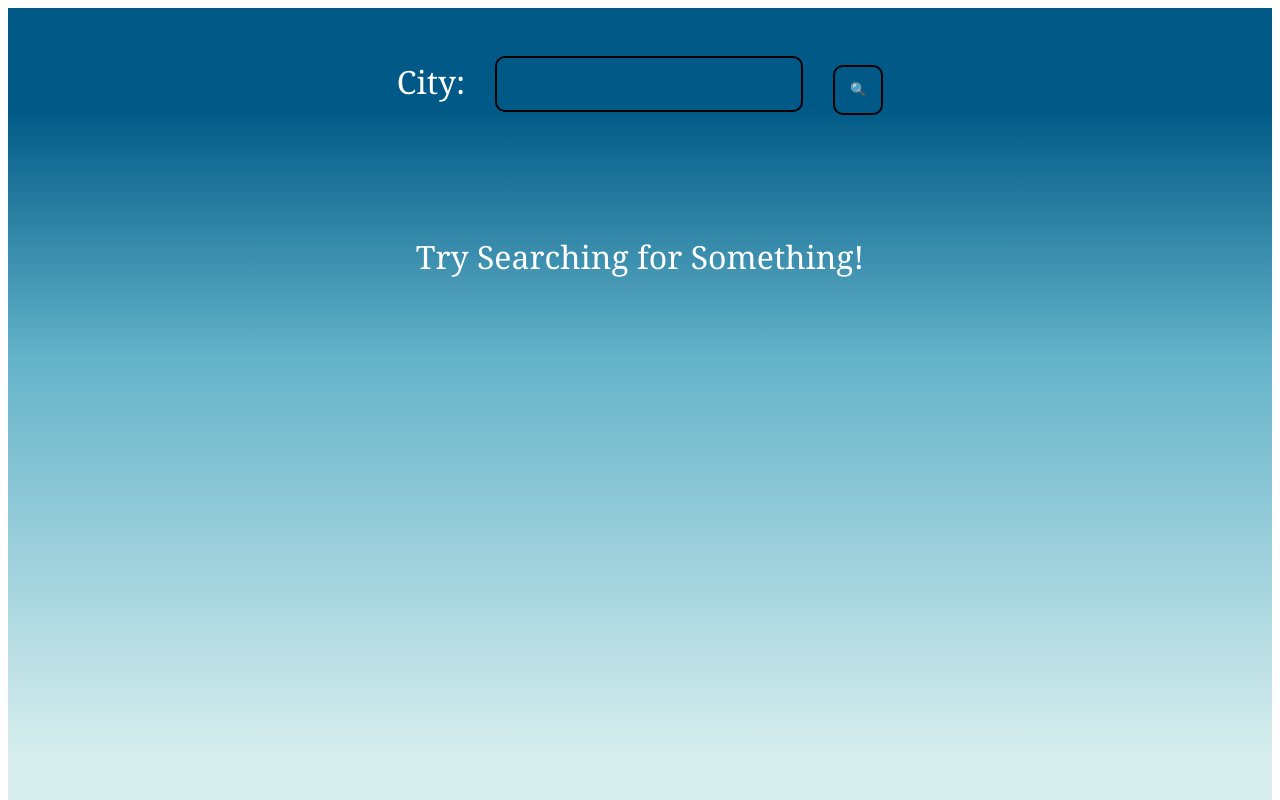
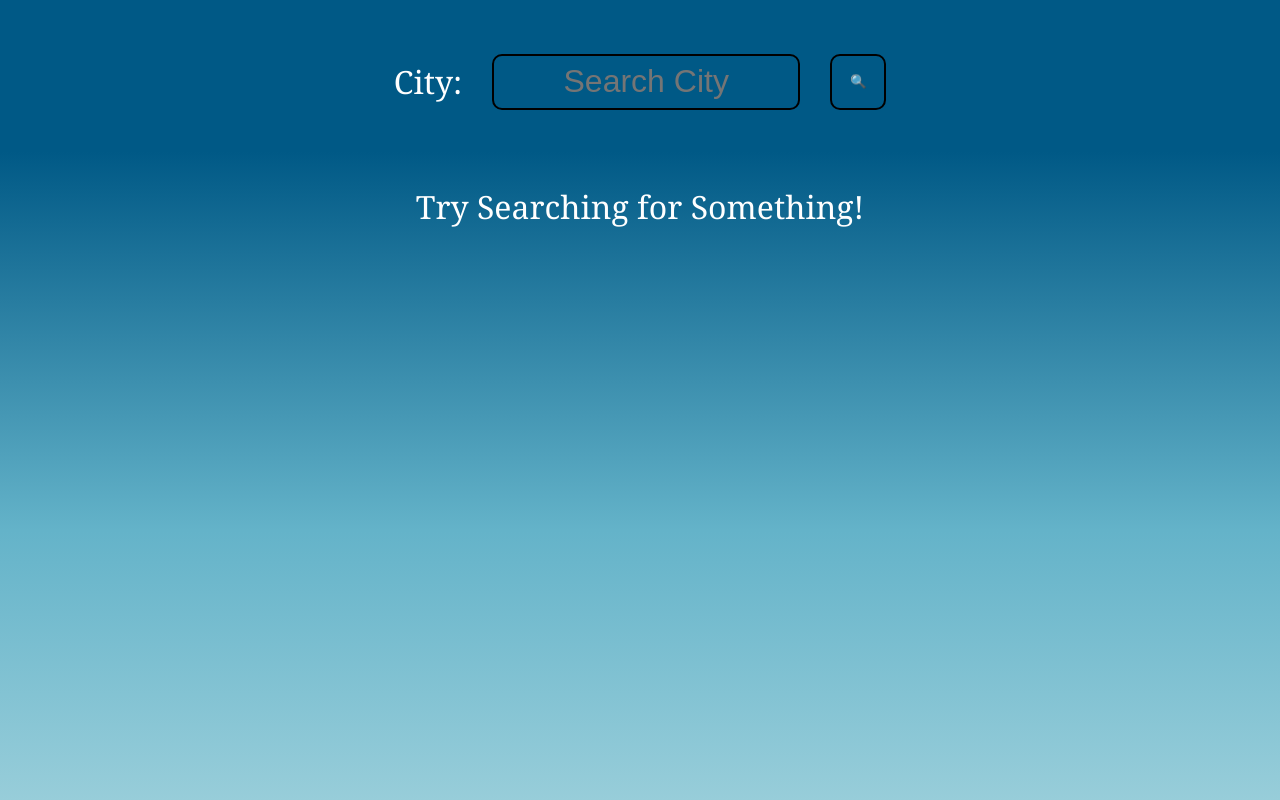
Before and after one commit to dleonsilva7226/weather-app, a React (Vite) app: page / in a window 1280 px wide. Shown: the top 800 px of the page. Built offline with nearby package versions, Linux system fonts and the light colour scheme.

Commit message:
Fix Styling Bugs

```diff
--- a/src/App.jsx
+++ b/src/App.jsx
@@ -2,6 +2,7 @@ import { useEffect, useState } from 'react';
 import React from 'react';
 // import ReactDOM from 'react-dom/client';
 import './styles.css';
+
 
 export default function App () {
   //API KEYS
@@ -23,17 +24,24 @@ export default function App () {
   const backgroundClassesArr = ["dawnTime", "midMorningTime", "midAfternoonTime", "earlyEveningTime", "midEveningTime", "midnightTime"];
   const [cityWeatherArr, updateCityWeatherArr] = useState([]);
   const [canSearch, setCanSearch] = useState(false);
-
+  const [canSearchByButton, setCanSearchByButton] = useState(true);
+  const [canSearchByEnter, setCanSearchByEnter] = useState(false);
 
   useEffect(() => {
     if (canSearch){
       handleSearch();
+      setCanSearch(false);
     }
   });
 
-  useEffect(() => {
-    setCanSearch(false);
-  });
+  // useEffect(() => {
+  //   document.addEventListener("keypress", (e) => {
+  //     if (e.key === "Enter") {
+  //       setCanSearch(true);
+
+  //     }
+  //   } );
+  // }, [])
 
   function deleteComponent(componentID) {
     const newArr = cityWeatherArr.filter((item) => (componentID !== item.id));
@@ -46,7 +54,7 @@ export default function App () {
         <div className = "headerContainer">
           <div className = "headerInfo">
             <p className = "cityCaption">City: </p>
-            <input type = "text" value = {inputVal} className = "searchBox" onChange={handleInputValue}/>
+            <input type = "text" value = {inputVal} className = "searchBox" onChange={handleInputValue} placeholder="Search City"/>
             <button onClick = {() => {setCanSearch(true)}} className = "getWeatherButton">{`🔍`}</button>
           </div>
         </div>
@@ -56,6 +64,9 @@ export default function App () {
         {cityWeatherArr.map(weatherComponentInfo => {
           return (
           <div key = {weatherComponentInfo.id} className = {`weatherInfo ${weatherComponentInfo.currentTimeZone}`}>
+            <div className = "deleteButtonContainer">
+              <button onClick = {() => deleteComponent(weatherComponentInfo.id)} className = "deleteButton">Delete</button>
+            </div>
             <div className = "weatherStatsInfo">
               <p className = "overallWeather">Overall: {weatherComponentInfo.weatherFeeling}</p>
               <p className = "cityName">City: {weatherComponentInfo.city}</p>
@@ -63,9 +74,6 @@ export default function App () {
               <p className = "countryName">Country: {weatherComponentInfo.country}</p>
               <p className = "humidityLevels">Humidity: {weatherComponentInfo.totalHumidity}</p>
               <p className = "windspeedLevels">Wind: {weatherComponentInfo.totalWindSpeed}</p>
-            </div>
-            <div className = "deleteButtonContainer">
-              <button onClick = {() => deleteComponent(weatherComponentInfo.id)} className = "deleteButton">X</button>
             </div>
           </div>
           )
--- a/src/styles.css
+++ b/src/styles.css
@@ -1,17 +1,28 @@
+body {
+    background: linear-gradient(0deg,#d8eeee,#d8eeee 25%,#64b3c9 65%,#005986 90%,#005986);
+}
+
+
 .weatherHeader {
-    background: linear-gradient(0deg,#d8eeee,#d8eeee 25%,#64b3c9 65%,#005986 90%,#005986);
+    /* background: linear-gradient(0deg,#d8eeee,#d8eeee 25%,#64b3c9 65%,#005986 90%,#005986); */
     box-sizing: border-box;
     /* width: 1500px; */
-    height: 1000px;
+    /* width: auto; */
+    height: 1500px;
     padding: 20px;
+    /* margin-left: 0;
+    margin-right: 0px; */
     display: flex;
+    /* flex-direction: column; */
+    gap: 50px;
+    /* align-items: flex-start; */
     flex-direction: column;
-    gap: 100px;
-    /* align-items: flex-start; */
-    /* flex-direction: column; */
     font-size: xx-large;
     color: white;
     font-family: Georgia, 'Times New Roman', Times, serif;
+    flex: 1;
+    /* text-align: end; */
+    /* flex-wrap: wrap; */
 }
 
 /* * {
@@ -26,7 +37,7 @@
     border-radius: 10px;
     width: 300px;
     height: 50px;
-    flex: 0 0 auto;
+    /* flex: 1; */
     /* font-weight: bold; */
     font-size: xx-large;
     text-align: center;
@@ -39,20 +50,31 @@
 
 .getWeatherButton {
     border-radius: 10px;
-    width: 50px;
-    height: 50px;
-    flex: 0 0 auto;
+    width: 56px;
+    height: 56px;
+    /* flex: 0 1 auto; */
     border-style: solid;
     border-color: black;
     /* border: 2px solid linear-gradient(0deg ,#005986 90%,#005986); */
-    background: linear-gradient(0deg ,#005986 90%,#005986);
+    background: #005986;
 }
+
+.getWeatherButton:hover {
+    filter: brightness(175%);
+    transition: 0.1s;
+}
+
+/* .deleteButton:hover {
+    background-color:#FF474C;
+    color: white;
+    transition: 0.7s;
+} */
 
 .headerInfo {
     /* padding: 50px; */
     display: flex;
     gap: 30px;
-    align-items: baseline;
+    align-items: center;
     justify-content: center;
 }
 
@@ -71,11 +93,11 @@
     border-style: solid;
     border-color: black;
     border-width: 2px;
-    /* flex-direction: column; */
+    flex-direction: column;
     align-items: center;
     /* align-items: center;
     justify-content: ; */
-    gap: 5px;
+    gap: 20px;
     font-size: xx-large;
     font-family: Georgia, 'Times New Roman', Times, serif;
     color: white;
@@ -84,7 +106,7 @@
 .cityCaption {
     font-size: xx-large;
     display: flex;
-    flex: 0 0 auto;
+    /* flex: 0 0 auto; */
     color: white;
     font-family: Georgia, 'Times New Roman', Times, serif;
 }
@@ -95,6 +117,7 @@
     align-items: center;
     justify-content: center;
     gap: 5px;
+    text-align: center;
 }
 
 
@@ -132,31 +155,48 @@
 
 .deleteButton {
     background-color: transparent;
-    border-radius: 50%;
+    border-radius: 15px;
     border-color: #FF474C;
     border-style: solid;
     color: #FF474C;
     display: flex;
     justify-content: center;
-    height: 40px;
-    width: 40px;
-    font-size: xx-large;
+    height: 30px;
+    width: 100px;
+    font-size: large;
     align-items: center;
+    /* flex: 1; */
+    /* justify-self: center; */
+    /* text-align: end; */
+    /* text-align:end; */
     /* float: right; */
 }
 
+
+.deleteButton:hover {
+    background-color:#FF474C;
+    color: white;
+    transition: 0.1s;
+}
 .deleteButtonContainer {
     display: flex;
-    flex-direction: column;
-    justify-content: flex-start;
+    justify-content: center;
+
+    /* flex: 0 1 auto; */
+    /* margin-right: 0; */
+    /* flex: 1; */
+    /* width: 300px; */
+    justify-content: flex-end;
+    /* flex-direction: column; */
+    /* justify-content: flex-start; */
     /* align-items: flex-start; */
-    /* flex: 1 1 auto; */
+    /* flex: 1 0 auto; */
 }
 
 
 .weatherStatsInfo {
-    /* height: 00px;
-    width: 300px; */
+    /* height: 00px; */
+    width: 300px;
     display: flex;
     /* justify-content: flex-start; */
     align-items: center;
```
